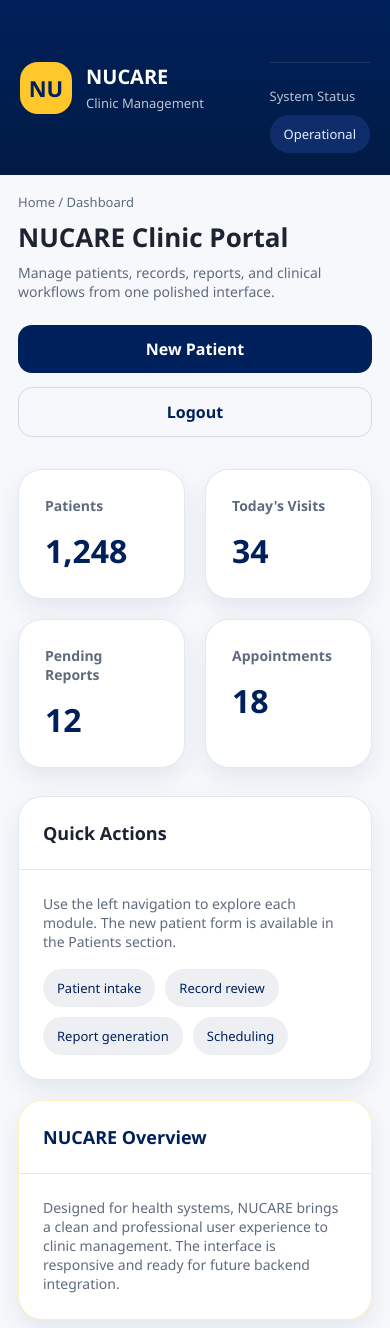
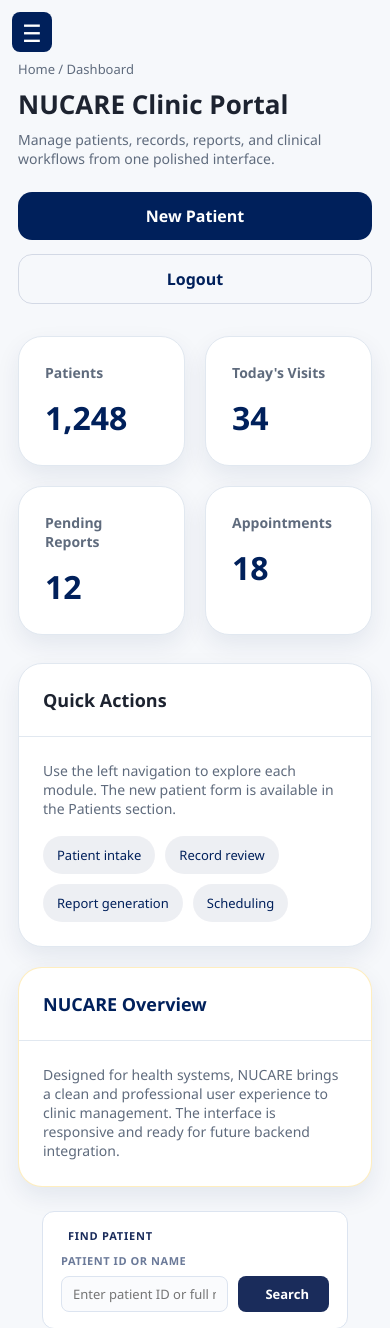
Before and after one commit to Wanplusplus/NUcare_Health_system, a PHP site: page /dashboard.php in a window 390 px wide. Shown: the top 1328 px of the page. Run offline with PHP 8.4, Linux system fonts and the light colour scheme; data that the repository does not hold is empty.

Commit message:
Fix dashboard sidebar and restructure UI hierarchy
- Make sidebar fixed/static using CSS position: fixed
- Sidebar now remains visible when scrolling main content
- Add hamburger menu for mobile (< 960px breakpoint)
- Sidebar slides in/out on mobile with overlay
- Organize layout with proper hierarchical structure
- Main content has left margin offset for fixed sidebar
- Add smooth transitions and animations for mobile menu
- JavaScript handles sidebar toggle and panel navigation

```diff
--- a/assets/css/app.css
+++ b/assets/css/app.css
@@ -22,10 +22,11 @@
 }
 
 html, body {
-    min-height: 100%;
+    height: 100%;
     font-family: 'Segoe UI', Tahoma, Geneva, Verdana, sans-serif;
     background-color: var(--bg-surface);
     color: var(--text-dark);
+    overflow: hidden;
 }
 
 button, input, select {
@@ -37,18 +38,24 @@ body {
 }
 
 .app-shell {
-    display: grid;
-    grid-template-columns: 280px 1fr;
-    min-height: 100vh;
+    display: flex;
+    height: 100vh;
 }
 
 .sidebar {
+    position: fixed;
+    left: 0;
+    top: 0;
+    width: 280px;
+    height: 100vh;
     background: linear-gradient(180deg, var(--nu-blue) 0%, #001b44 100%);
     color: white;
     display: flex;
     flex-direction: column;
     justify-content: space-between;
     padding: 32px 24px;
+    overflow-y: auto;
+    z-index: 1000;
 }
 
 .sidebar-brand {
@@ -149,8 +156,12 @@ body {
 }
 
 .main-content {
+    margin-left: 280px;
     padding: 32px;
     background-color: var(--bg-surface);
+    width: calc(100% - 280px);
+    height: 100vh;
+    overflow-y: auto;
 }
 
 .page-header {
@@ -491,6 +502,44 @@ body {
     line-height: 1.7;
 }
 
+.hamburger-btn {
+    display: none;
+    position: fixed;
+    top: 16px;
+    left: 16px;
+    width: 40px;
+    height: 40px;
+    background: var(--nu-blue);
+    border: none;
+    border-radius: 8px;
+    color: white;
+    font-size: 24px;
+    cursor: pointer;
+    align-items: center;
+    justify-content: center;
+    z-index: 1001;
+    transition: var(--transition);
+}
+
+.hamburger-btn:hover {
+    background: #001a42;
+}
+
+.sidebar-overlay {
+    display: none;
+    position: fixed;
+    top: 0;
+    left: 0;
+    width: 100%;
+    height: 100%;
+    background: rgba(0, 0, 0, 0.5);
+    z-index: 999;
+}
+
+.sidebar-overlay.active {
+    display: block;
+}
+
 @media (max-width: 1300px) {
     .app-shell {
         grid-template-columns: 260px 1fr;
@@ -510,22 +559,37 @@ body {
         grid-template-columns: 1fr;
     }
 
+    .hamburger-btn {
+        display: flex;
+    }
+
     .sidebar {
-        flex-direction: row;
-        align-items: center;
-        justify-content: space-between;
-        padding: 22px 20px;
+        position: fixed;
+        left: 0;
+        top: 0;
+        width: 280px;
+        height: 100vh;
+        transform: translateX(-100%);
+        transition: transform 0.3s ease;
+        z-index: 1001;
+    }
+
+    .sidebar.active {
+        transform: translateX(0);
     }
 
     .sidebar-brand {
-        margin-bottom: 0;
+        margin-bottom: 40px;
     }
 
     .nav-menu {
-        display: none;
+        display: grid;
+        gap: 10px;
     }
 
     .main-content {
+        margin-left: 0;
+        width: 100%;
         padding: 24px;
     }
 
@@ -546,6 +610,12 @@ body {
 @media (max-width: 680px) {
     .main-content {
         padding: 18px;
+        padding-top: 60px;
+    }
+
+    .hamburger-btn {
+        top: 12px;
+        left: 12px;
     }
 
     .page-header h2 {
--- a/assets/js/app.js
+++ b/assets/js/app.js
@@ -9,6 +9,37 @@ document.addEventListener('DOMContentLoaded', function() {
     const headerBreadcrumb = document.querySelector('.breadcrumb');
     const headerTitle = document.querySelector('.page-header h2');
     const descriptionText = document.querySelector('.page-description');
+
+    // Hamburger menu functionality
+    const hamburgerBtn = document.getElementById('hamburgerBtn');
+    const sidebar = document.getElementById('sidebar');
+    const sidebarOverlay = document.getElementById('sidebarOverlay');
+
+    function toggleSidebar() {
+        sidebar.classList.toggle('active');
+        sidebarOverlay.classList.toggle('active');
+    }
+
+    function closeSidebar() {
+        sidebar.classList.remove('active');
+        sidebarOverlay.classList.remove('active');
+    }
+
+    if (hamburgerBtn) {
+        hamburgerBtn.addEventListener('click', toggleSidebar);
+    }
+
+    if (sidebarOverlay) {
+        sidebarOverlay.addEventListener('click', closeSidebar);
+    }
+
+    // Close sidebar when a nav item is clicked (mobile)
+    navItems.forEach(item => {
+        item.addEventListener('click', function() {
+            window.activateDashboardPanel(this.dataset.panel);
+            closeSidebar();
+        });
+    });
 
     const panelTitles = {
         dashboardPanel: {
@@ -61,12 +92,6 @@ document.addEventListener('DOMContentLoaded', function() {
         }
     };
 
-    navItems.forEach(item => {
-        item.addEventListener('click', function() {
-            window.activateDashboardPanel(this.dataset.panel);
-        });
-    });
-
     if (activePanelFromServer && activePanelFromServer !== 'dashboardPanel') {
         window.activateDashboardPanel(activePanelFromServer);
     }
--- a/dashboard.php
+++ b/dashboard.php
@@ -20,7 +20,11 @@ $panelStatusClass = $viewData['panelStatusClass'];
 </head>
 <body data-active-panel="<?php echo htmlspecialchars($activePanel); ?>">
     <div class="app-shell">
-        <aside class="sidebar">
+        <button class="hamburger-btn" id="hamburgerBtn" type="button" aria-label="Toggle menu">
+            ☰
+        </button>
+        <div class="sidebar-overlay" id="sidebarOverlay"></div>
+        <aside class="sidebar" id="sidebar">
             <div class="sidebar-brand">
                 <div class="brand-mark">NU</div>
                 <div>
```
